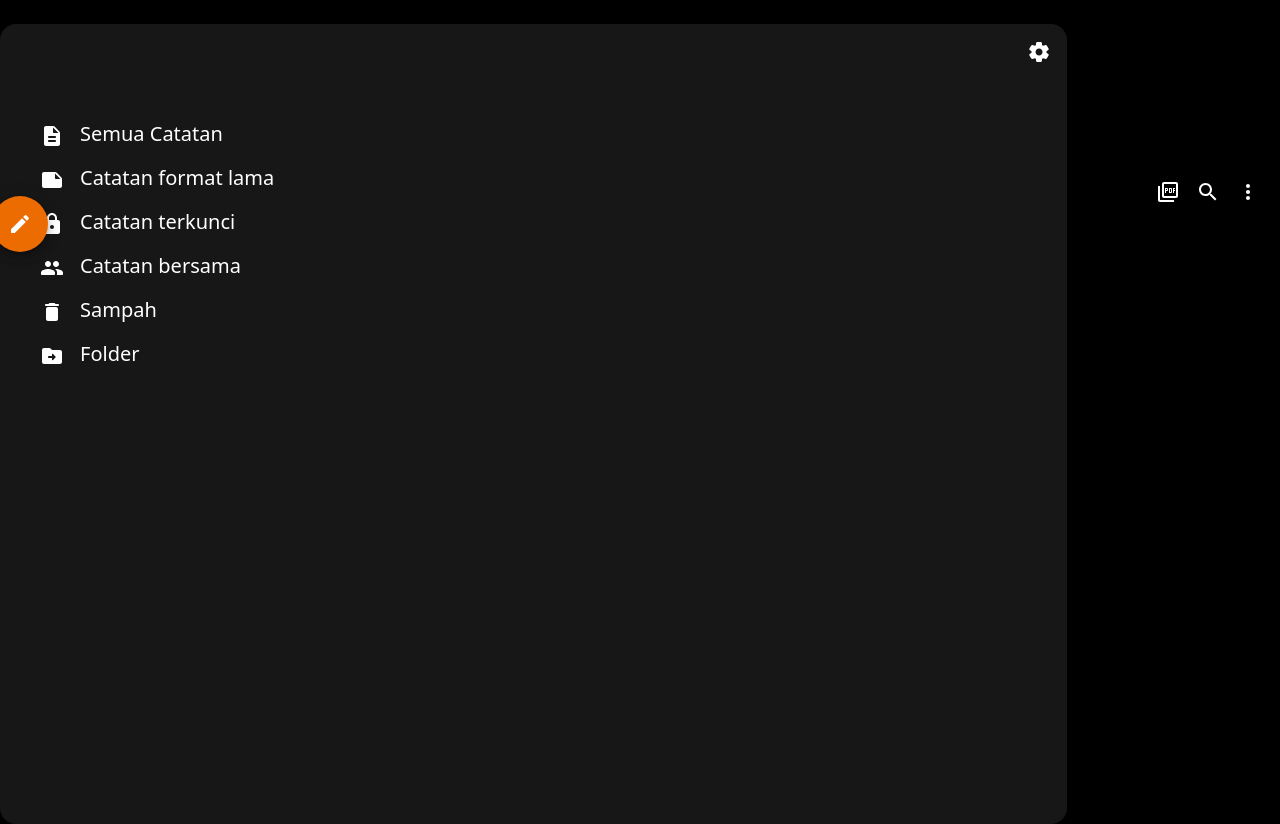
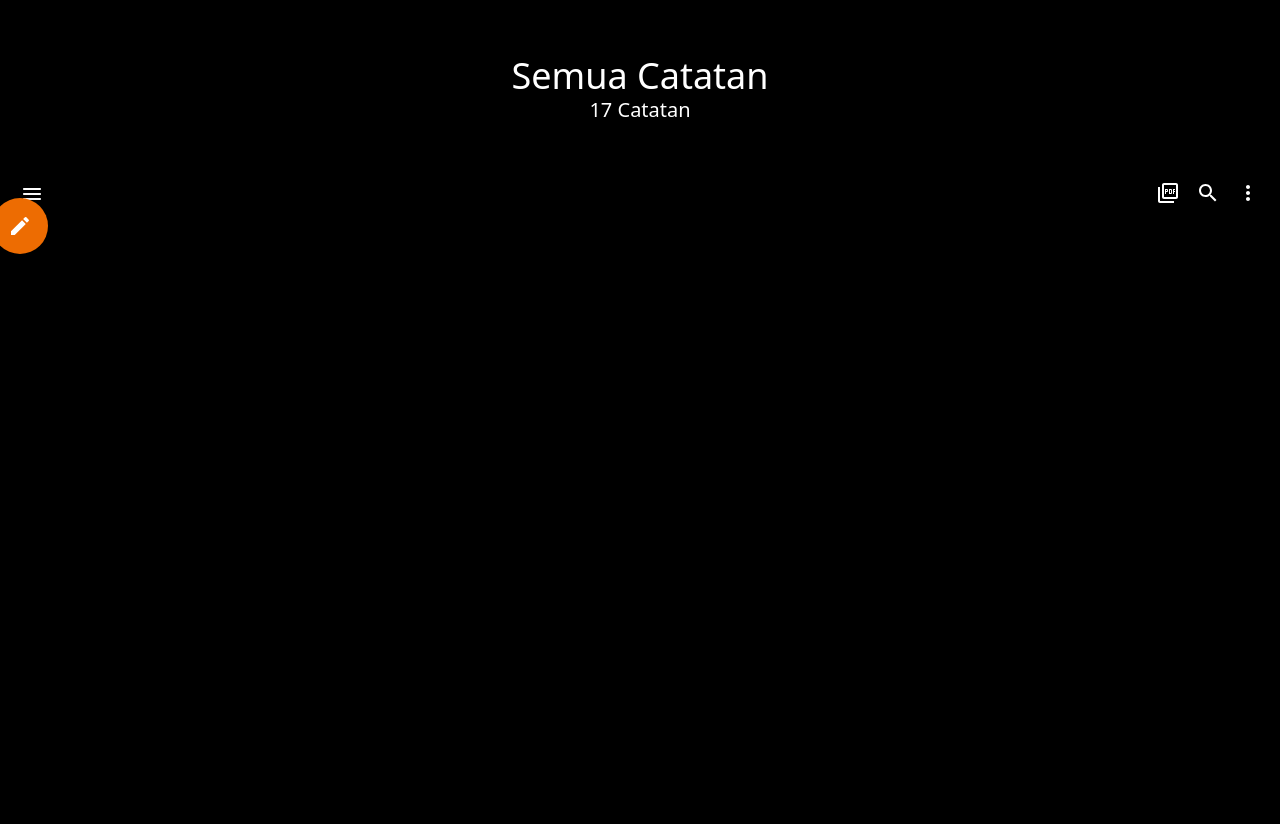
Before and after one commit to nandorfn/samsung-note-app-clone, a Next.js app: page / in a window 1280 px wide. After the commit the page ends 800 px from the top, so only its background shows below. Built offline with nearby package versions, Linux system fonts and the light colour scheme.

Commit message:
add close and show popup function to Popup Menu

```diff
--- a/components/BarMenu.js
+++ b/components/BarMenu.js
@@ -1,32 +1,31 @@
-import SettingsRoundedIcon from '@mui/icons-material/SettingsRounded';
-import DescriptionRoundedIcon from '@mui/icons-material/DescriptionRounded';
-import NoteRoundedIcon from '@mui/icons-material/NoteRounded';
-import LockRoundedIcon from '@mui/icons-material/LockRounded';
-import GroupRoundedIcon from '@mui/icons-material/GroupRounded';
-import DeleteRoundedIcon from '@mui/icons-material/DeleteRounded';
-import DriveFileMoveRoundedIcon from '@mui/icons-material/DriveFileMoveRounded';
-import { useState } from 'react';
 
-export default function BarMenu() {
-    const [showPopup, setShowPopup] = useState(false);
+
+import ListMenu from './ListMenu';
+import { useState, useEffect } from 'react';
+
+export default function BarMenu(props) {
+    const [showPopup, setShowPopup] = useState(props.showPopup);
+
+    useEffect(() => {
+        setShowPopup(props.showPopup);
+    }, [props.showPopup]);
+
+    function closePopup() {
+        setShowPopup(false);
+        props.onClose();
+    }
 
     return (
         <>
-            <div className='container bg-[#000] w-full h-full'>
-                <div className='bg-[#171717] w-5/6 rounded-2xl h-full absolute mt-6'>
-                    <div>
-                        <SettingsRoundedIcon className='absolute right-4 top-4' />
-                    </div>
-                    <ul className='mt-24 ml-10 text-xl'>
-                        <li className='mb-4'><DescriptionRoundedIcon className='mr-4' />Semua Catatan</li>
-                        <li className='mb-4'><NoteRoundedIcon className='mr-4'/>Catatan format lama</li>
-                        <li className='mb-4'><LockRoundedIcon className='mr-4'/>Catatan terkunci</li>
-                        <li className='mb-4'><GroupRoundedIcon className='mr-4'/>Catatan bersama</li>
-                        <li className='mb-4'><DeleteRoundedIcon className='mr-4'/>Sampah</li>
-                        <li className='mb-4'><DriveFileMoveRoundedIcon className='mr-4'/>Folder</li>
-                    </ul>
-                </div>
+          {showPopup && (
+            <div>
+              <div className="bg-[#171717] w-5/6 rounded-2xl h-full absolute mt-6 z-10">
+                <ListMenu />
+              </div>
+              <div onClick={closePopup} className="fixed top-0 left-0 w-full h-full bg-black bg-opacity-75 z-0"></div>
             </div>
+          )}
         </>
-    );
+      );
+
 }
--- /dev/null
+++ b/components/ListMenu.js
@@ -0,0 +1,44 @@
+import DescriptionRoundedIcon from '@mui/icons-material/DescriptionRounded';
+import NoteRoundedIcon from '@mui/icons-material/NoteRounded';
+import LockRoundedIcon from '@mui/icons-material/LockRounded';
+import GroupRoundedIcon from '@mui/icons-material/GroupRounded';
+import DeleteRoundedIcon from '@mui/icons-material/DeleteRounded';
+import DriveFileMoveRoundedIcon from '@mui/icons-material/DriveFileMoveRounded';
+import SettingsRoundedIcon from '@mui/icons-material/SettingsRounded';
+
+export default function ListMenu() {
+    return (
+        <>
+
+            <div>
+                <SettingsRoundedIcon className="absolute right-4 top-4" />
+            </div>
+            <ul className="mt-16 ml-10 text-xl">
+                <li className="mb-5">
+                    <DescriptionRoundedIcon className="mr-4" />
+                    Semua Catatan
+                </li>
+                <li className="mb-5">
+                    <NoteRoundedIcon className="mr-4" />
+                    Catatan format lama
+                </li>
+                <li className="mb-5">
+                    <LockRoundedIcon className="mr-4" />
+                    Catatan terkunci
+                </li>
+                <li className="mb-5">
+                    <GroupRoundedIcon className="mr-4" />
+                    Catatan bersama
+                </li>
+                <li className="mb-5">
+                    <DeleteRoundedIcon className="mr-4" />
+                    Sampah
+                </li>
+                <li className="mb-5">
+                    <DriveFileMoveRoundedIcon className="mr-4" />
+                    Folder
+                </li>
+            </ul>
+        </>
+    );
+}
--- a/components/Navbar.js
+++ b/components/Navbar.js
@@ -2,13 +2,23 @@ import MenuRoundedIcon from '@mui/icons-material/MenuRounded';
 import PictureAsPdfOutlinedIcon from '@mui/icons-material/PictureAsPdfOutlined';
 import SearchIcon from '@mui/icons-material/Search';
 import MoreVertSharpIcon from '@mui/icons-material/MoreVertSharp';
+import { useState } from 'react';
+import BarMenu from './BarMenu';
 
 export default function Navbar() {
+  const [showPopup, setShowPopup] = useState(false);
+
+  function togglePopup() {
+    setShowPopup(true);
+  }
+
   return (
     <>
       <ul className='grid grid-cols-2 place-content-around text-center mx-5'>
         <li className='flex justify-start items-center'>
+          <button onClick={togglePopup}>
             <MenuRoundedIcon />
+          </button>
         </li>
         <li className="flex justify-end items-center space-x-4">
           <PictureAsPdfOutlinedIcon />
@@ -16,6 +26,7 @@ export default function Navbar() {
           <MoreVertSharpIcon />
         </li>
       </ul>
+      <BarMenu showPopup={showPopup} onClose={() => setShowPopup(false)} />
     </>
   );
 }
--- a/src/pages/index.js
+++ b/src/pages/index.js
@@ -16,6 +16,7 @@ export default function Home() {
       return [...prevNotes, newNote];
     });
   }
+
 
   <InputForm onAdd={addNote} className="styles.hidden" />
 
```
Lines whose indentation alone changed are shown as unchanged.
